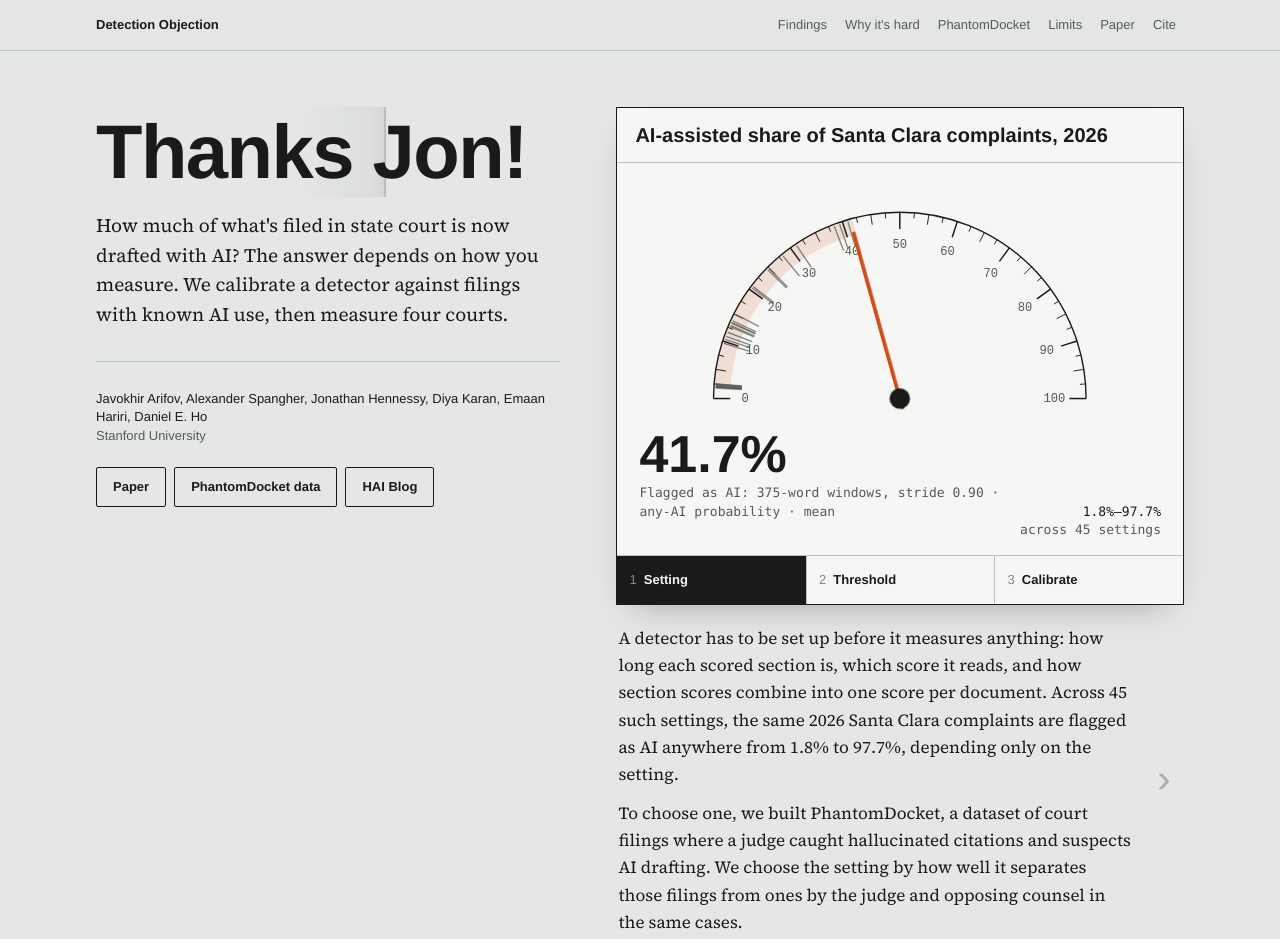
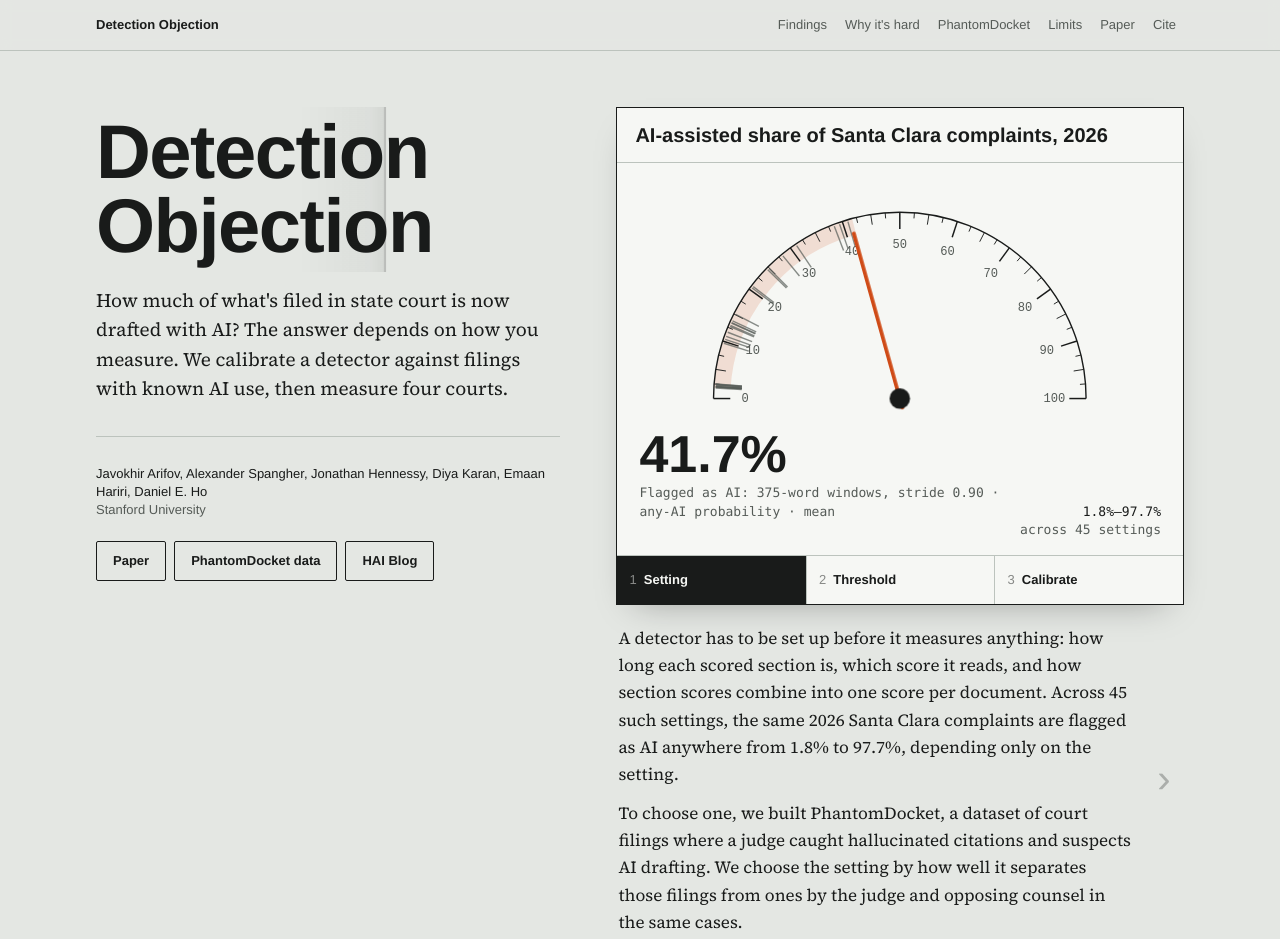
Before and after one commit to reglab/detection-objection, a plain HTML site: page index.html in a window 1280 px wide. Shown: the top 939 px of the page. Drawn offline with Linux system fonts and the light colour scheme; a web font is replaced by a local one.

Commit message:
Revert hero title to Detection Objection
Co-Authored-By: Claude Opus 5.5 <noreply@anthropic.com>

```diff
--- a/index.html
+++ b/index.html
@@ -407,7 +407,7 @@ footer b { color: var(--ink); }
   <div class="bench">
     <div class="wrap hero">
       <div class="intro">
-        <h1>Thanks Jon!<span class="scan" aria-hidden="true"></span></h1>
+        <h1>Detection Objection<span class="scan" aria-hidden="true"></span></h1>
         <p class="q">How much of what's filed in state court is now drafted with AI? The answer depends on how you measure. We calibrate a detector against filings with known AI use, then measure four courts.</p>
         <div class="intro-foot">
           <p class="authors"><b>Javokhir Arifov, Alexander Spangher, Jonathan Hennessy, Diya Karan, Emaan Hariri, Daniel E. Ho</b><br>Stanford University</p>
```
